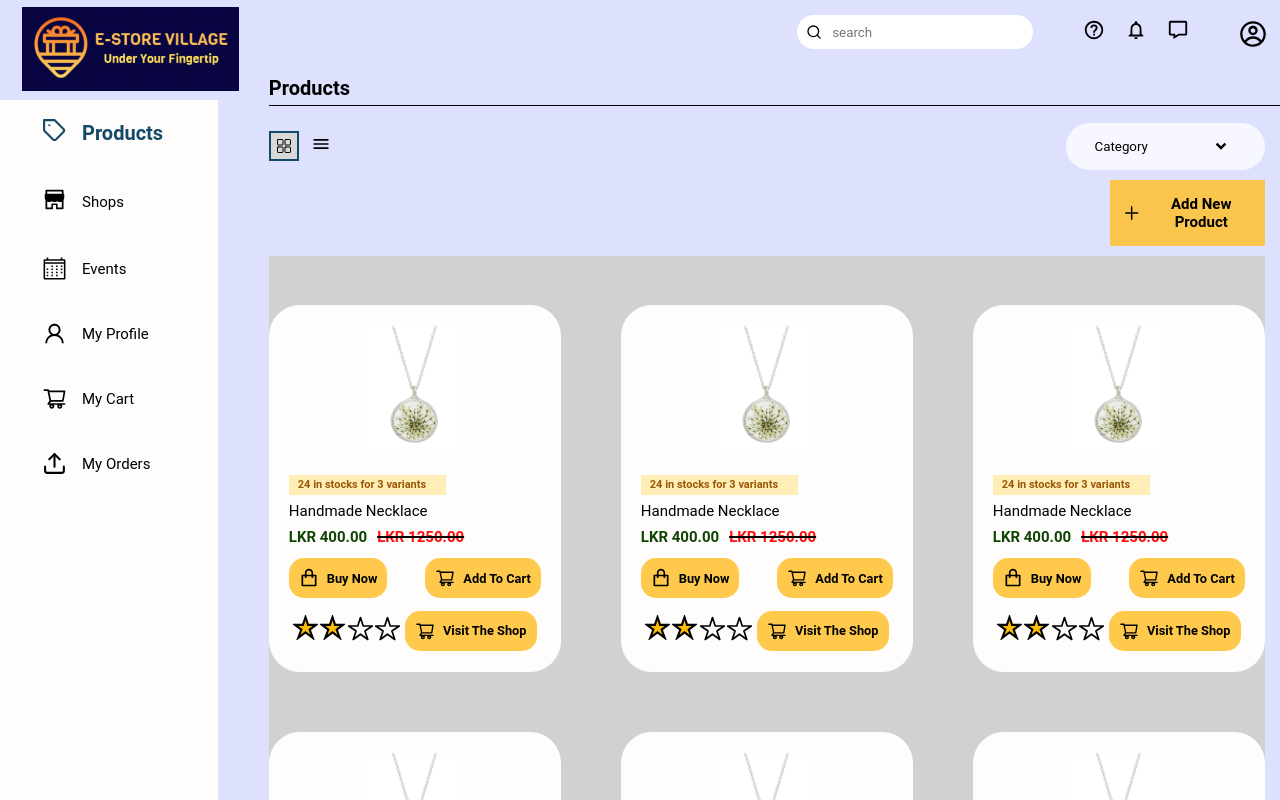
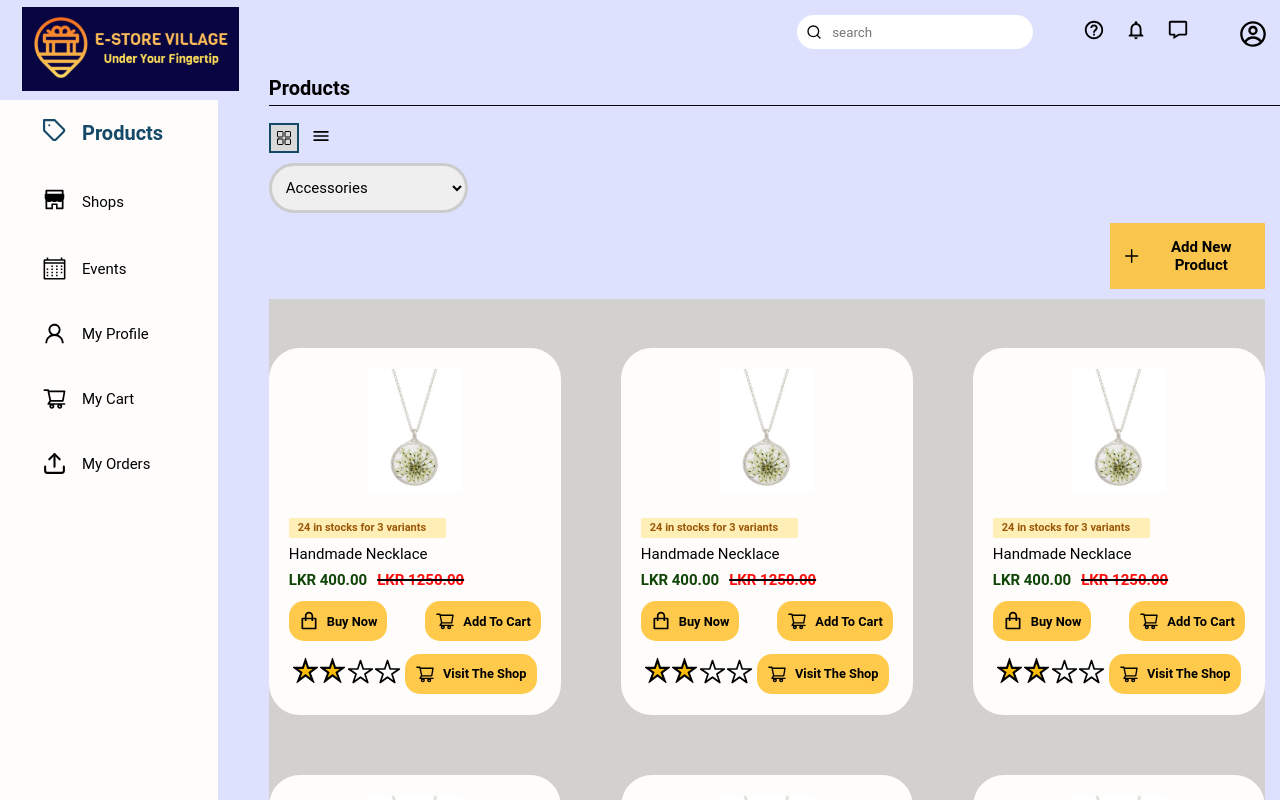
Before and after one commit to LakshaniNadeesha/E-StoreVillage, a React (Create React App) app: page /seller_product in a window 1280 px wide. Shown: the top 800 px of the page. Built offline with nearby package versions, Linux system fonts and the light colour scheme; a web font is replaced by a local one.

Commit message:
Update Seller Hisotry Page, Order, Product and Shop Page

```diff
--- a/src/pages/SellerPages/SalesHistory/SalesHistory.css
+++ b/src/pages/SellerPages/SalesHistory/SalesHistory.css
@@ -59,3 +59,23 @@
 .chart-container > BarChart{
   color: #02334f;
 }
+
+.report-generate-btn > button{
+  flex-direction: row;
+  margin-top: 1%;
+  margin-bottom: 1%;
+  margin-left: 83%;
+  display: flex;
+  justify-content: center;
+  align-items: center;
+  gap: 4px;
+  background-color: #ffc029d4;
+  padding: 15px 15px;
+  font-weight: bold;
+  font-size: 15px;
+}
+
+.report-generate-btn > button:hover{
+  cursor: pointer;
+  font-weight: bolder;
+}
--- a/src/pages/SellerPages/SalesHistory/SalesHistory.js
+++ b/src/pages/SellerPages/SalesHistory/SalesHistory.js
@@ -2,6 +2,7 @@ import React from "react";
 import "./SalesHistory.css";
 import TopProducts from "./TopProducts/TopProducts";
 import TotalCounts from "./TotalCounts/TotalCounts";
+import {GrDocumentDownload} from "react-icons/gr";
 import BarChart from "react-bar-chart";
 
 const SalesHistory = () => {
@@ -24,6 +25,10 @@ const SalesHistory = () => {
   const margin = { top: 20, right: 20, bottom: 30, left: 70 };
   return (
     <div className="sales-history-main-container">
+        <div className="report-generate-btn">
+            <button><GrDocumentDownload size={20}/>Generate Report</button>
+        </div>
+        <br/>
       <div className="chart-container">
         <BarChart
 
--- a/src/pages/SellerPages/SellerOrder/SellerOrderEdit.css
+++ b/src/pages/SellerPages/SellerOrder/SellerOrderEdit.css
@@ -49,7 +49,13 @@ label {
     border-radius: 10px;
 }
 
-
+.seller-order-status-input-text{
+    padding: 12px 60px 12px 10px;
+    width: 80%;
+    border: 3px solid #ccc;
+    font-size: 15px;
+    border-radius: 10px;
+}
 
 .seller-edit-order-btn{
     margin-top: 10%;
--- a/src/pages/SellerPages/SellerOrder/SellerOrderEdit.js
+++ b/src/pages/SellerPages/SellerOrder/SellerOrderEdit.js
@@ -39,7 +39,12 @@ const SellerOrderEdit = () => {
                         <div className="edit-order-full">
                             <div className="edit-order-left">
                                 <label>Status</label>
-                                <input type="text" className="edit-order-input-text" placeholder="Delivered"/>
+                                <select className="seller-order-status-input-text">
+                                    <option value="pending" style={{color:"#656464"}}>Pending</option>
+                                    <option value="delivered" style={{color:"#656464"}}>Delivered</option>
+                                    <option value="canceled" style={{color:"#656464"}}>Canceled</option>
+                                </select>
+
                             </div>
                             <div className="edit-order-right">
                                 <label>Customer</label>
--- a/src/pages/SellerPages/SellerProducts/SellerProductList.js
+++ b/src/pages/SellerPages/SellerProducts/SellerProductList.js
@@ -12,6 +12,15 @@ const SellerProductList = () => {
 
     return (
         <div>
+            <select className="product-category" placeholder="category type">
+                <option value="accessories" style={{color:"#656464"}}>Accessories</option>
+                <option value="clothing" style={{color:"#656464"}}>Clothing</option>
+                <option value="bakeryItems" style={{color:"#656464"}}>Bakery Items</option>
+                <option value="cosmetics" style={{color:"#656464"}}>Cosmetic</option>
+                <option value="giftBoxes" style={{color:"#656464"}}>Gift Boxes</option>
+                <option value="other" style={{color:"#656464"}}>Others</option>
+            </select>
+
             <div className="add-product-button">
                 <button onClick={() => navigate("/add_new_product")}>
                     <AiOutlinePlus size={22}/>
--- a/src/pages/SellerPages/SellerProducts/SellerProducts.js
+++ b/src/pages/SellerPages/SellerProducts/SellerProducts.js
@@ -28,10 +28,6 @@ const SellerProducts = () => {
                         <MdOutlineMenu size={20} />
                     </div>
                 </div>
-                <button className="category-btn">
-                    <p className="category-txt">Category</p>
-                    <RiArrowDropDownLine size={30} />
-                </button>
             </div>
             <SellerProductList/>
         </div>
--- a/src/pages/SellerPages/SellerProducts/sellerproductlist.css
+++ b/src/pages/SellerPages/SellerProducts/sellerproductlist.css
@@ -6,6 +6,14 @@
     background-color: #d3d0d0;
     padding: 5% 5%;
     gap: 60px;
+}
+
+.product-category{
+    padding: 12px 60px 12px 10px;
+    width: 20%;
+    border: 3px solid #ccc;
+    font-size: 15px;
+    border-radius: 40px;
 }
 
 .add-product-button > button{
--- a/src/pages/SellerPages/ShopProfile/ShopProfile.css
+++ b/src/pages/SellerPages/ShopProfile/ShopProfile.css
@@ -22,7 +22,7 @@
   padding: 4%;
 }
 
-.shop-profile-img {
+.shop-profile-img-edit {
   width: 100%;
 }
 
--- a/src/pages/SellerPages/ShopProfile/ShopProfile.js
+++ b/src/pages/SellerPages/ShopProfile/ShopProfile.js
@@ -14,7 +14,7 @@ const ShopProfile = () => {
       <div className="shop-profile-sub-container">
         <div>
           <div className="give-away-logo-container">
-            <img src={Shop} className="shop-profile-img" />
+            <img src={Shop} className="shop-profile-img-edit" />
             <p className="shop-name give-away" style={{ width: "137%" }}>
               Glamour House
             </p>
```
